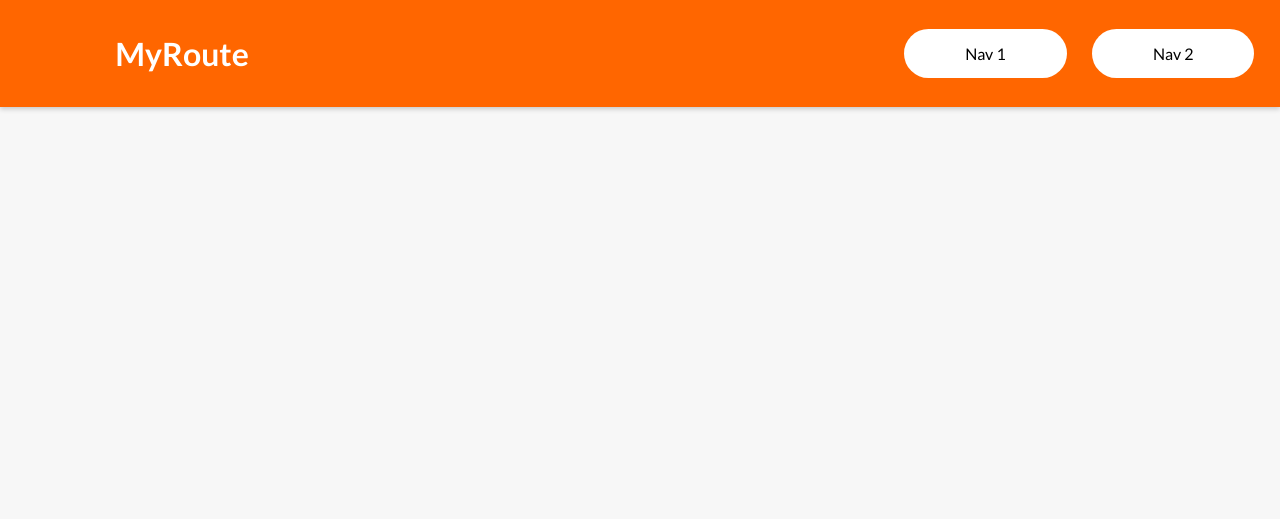
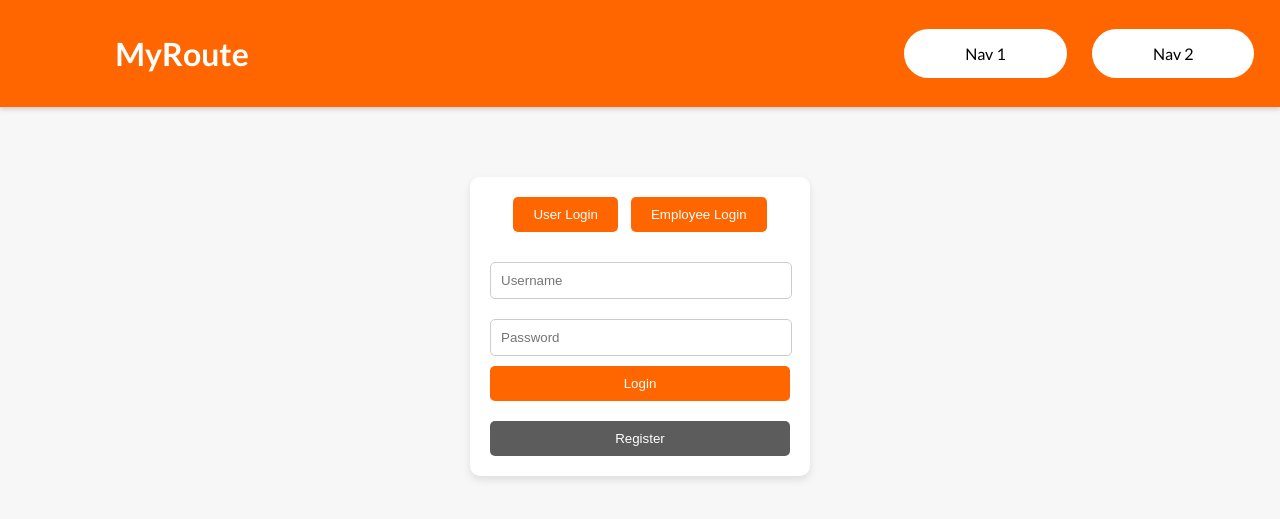
Before and after one commit to uol-feps-soc-comp2913-2324s2-classroom/team-project-team-15, a Python web app: template Software Project/app/templates/base.html in a window 1280 px wide. Shown: the top 519 px of the page. Run offline with Jinja, Linux system fonts and the light colour scheme; the template is opened without the code that fills it, so the values that code supplies are empty.

Commit message:
Updated base.html for login page (frontend)
#7

```diff
--- a/Software Project/app/templates/base.html
+++ b/Software Project/app/templates/base.html
@@ -15,8 +15,20 @@
             <a href="#" class="nav-button">Nav 2</a>
         </nav>
     </header>
-    <main>
-    </main>
+        <main>
+            <div id="login-box">
+                <div id="login-options">
+                    <button class="login-option-button" onclick="selectLoginType('user')">User Login</button>
+                    <button class="login-option-button" onclick="selectLoginType('employee')">Employee Login</button>
+                </div>
+                <form id="login-form">
+                    <input type="text" placeholder="Username" id="username" required>
+                    <input type="password" placeholder="Password" id="password" required>
+                    <button type="submit" id="login-button">Login</button>
+                </form>
+                <button id="register-button">Register</button>
+            </div>
+        </main>
     <footer>
     </footer>
 </body>
```
